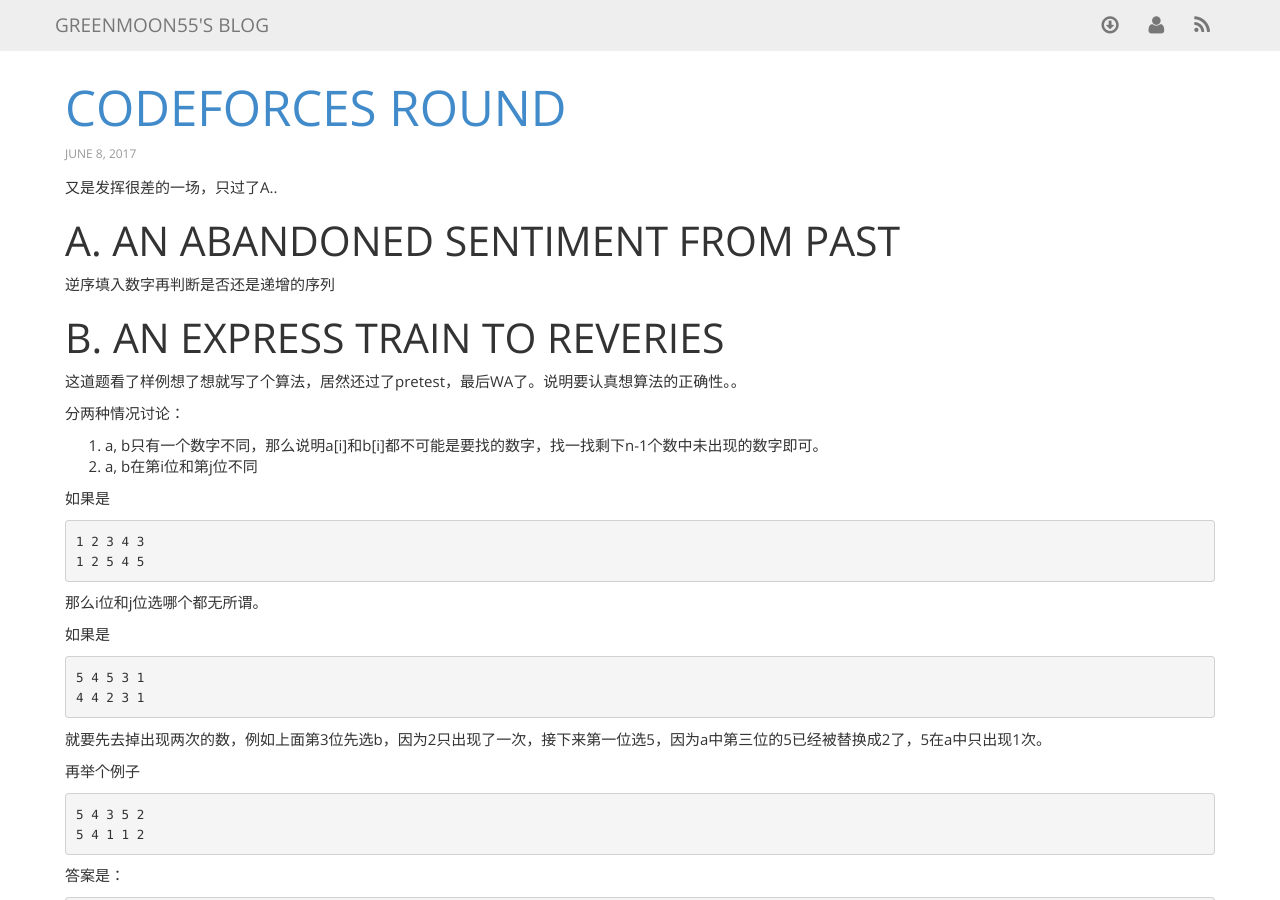
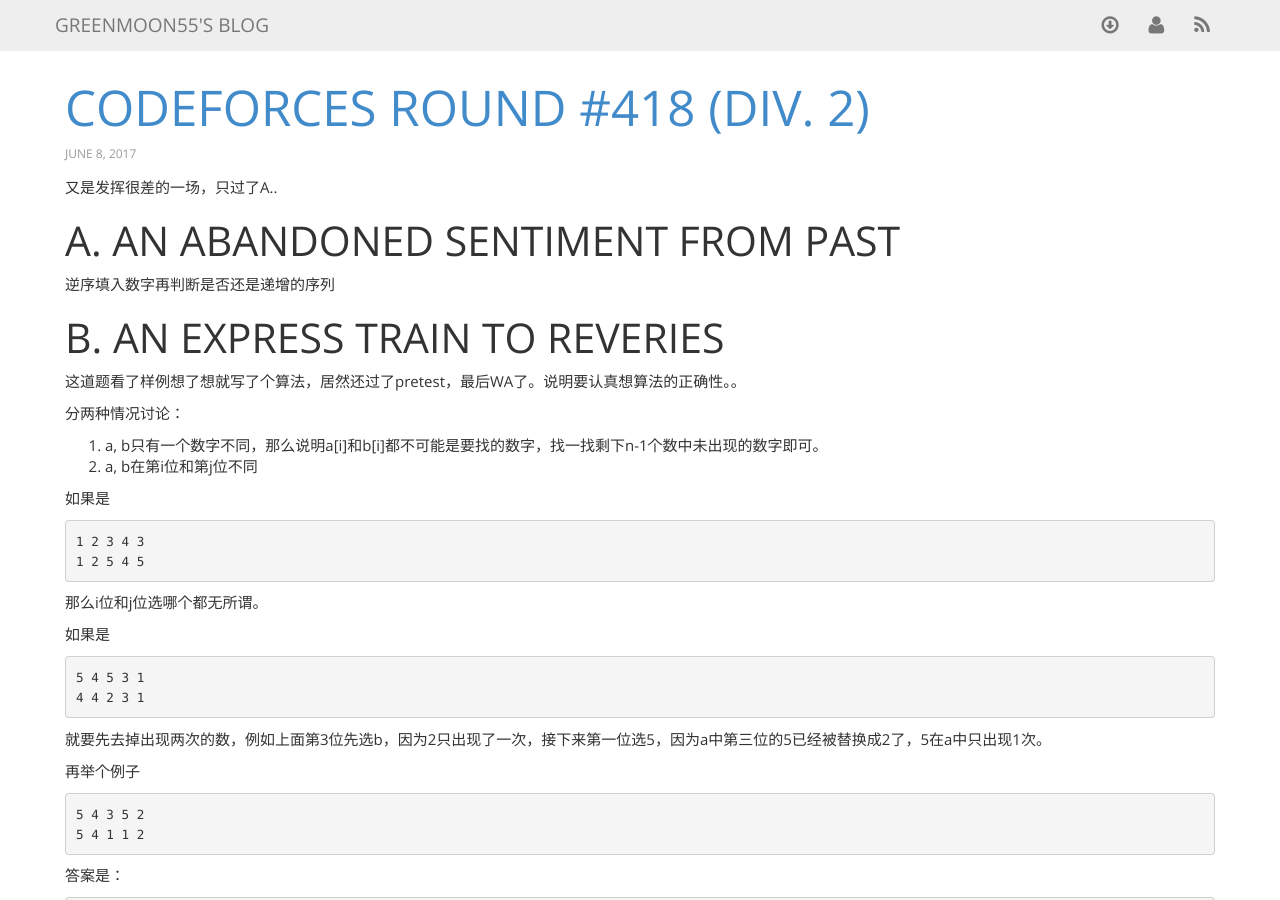
Before and after one commit to greenmoon55/greenmoon55.github.io, a Jekyll site: the page built from _posts/2017-06-08-codeforces-round-418-div-2.markdown, in a window 1280 px wide and 900 px high. Built offline with Jekyll 4.4.1, drawn with Linux system fonts in a browser that asks for light colours; nearby versions of some CDN libraries; comment, search, counter and statistics services are not loaded.

Commit message:
Create 2017-06-08-codeforces-round-418-div-2.markdown

```diff
--- a/_posts/2017-06-08-codeforces-round-418-div-2.markdown
+++ b/_posts/2017-06-08-codeforces-round-418-div-2.markdown
@@ -1,6 +1,6 @@
 ---
 layout: post
-title: Codeforces Round #418 (Div. 2)
+title: 'Codeforces Round #418 (Div. 2)'
 published: true
 ---
 
```
